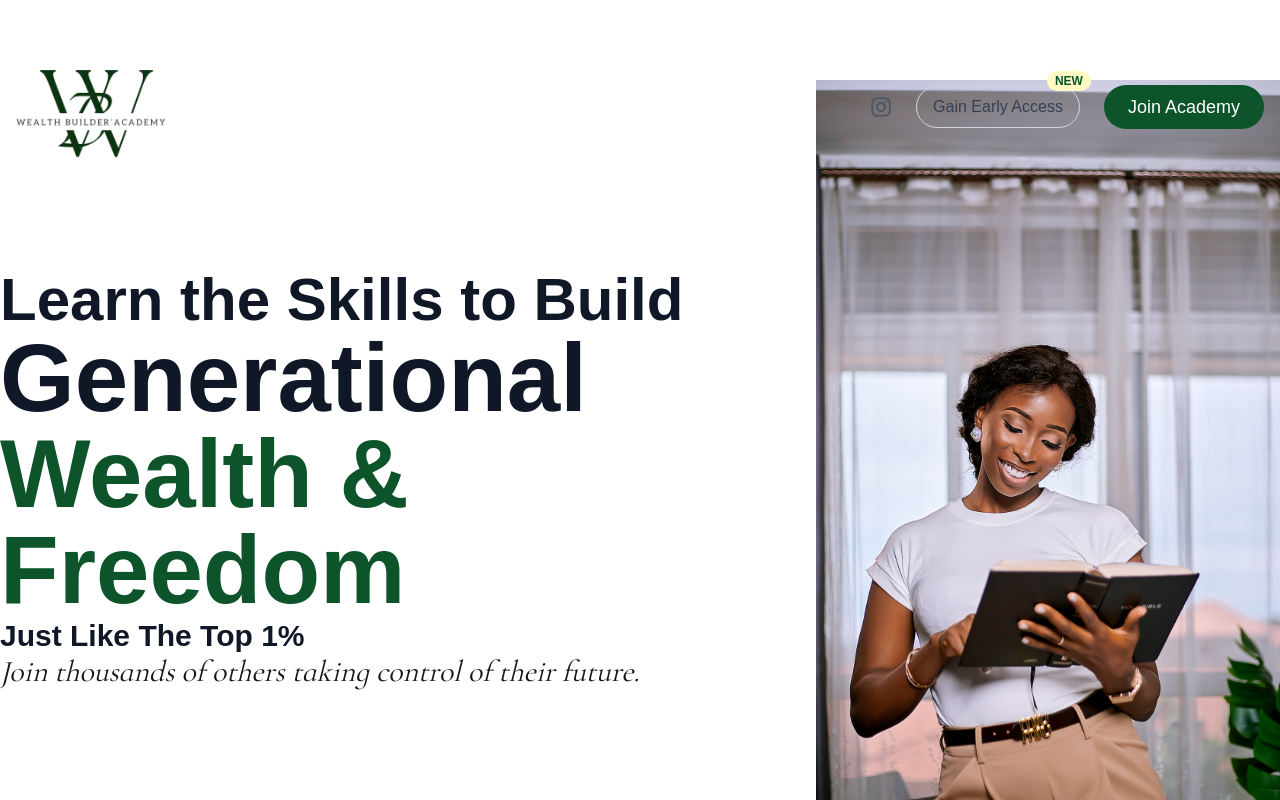
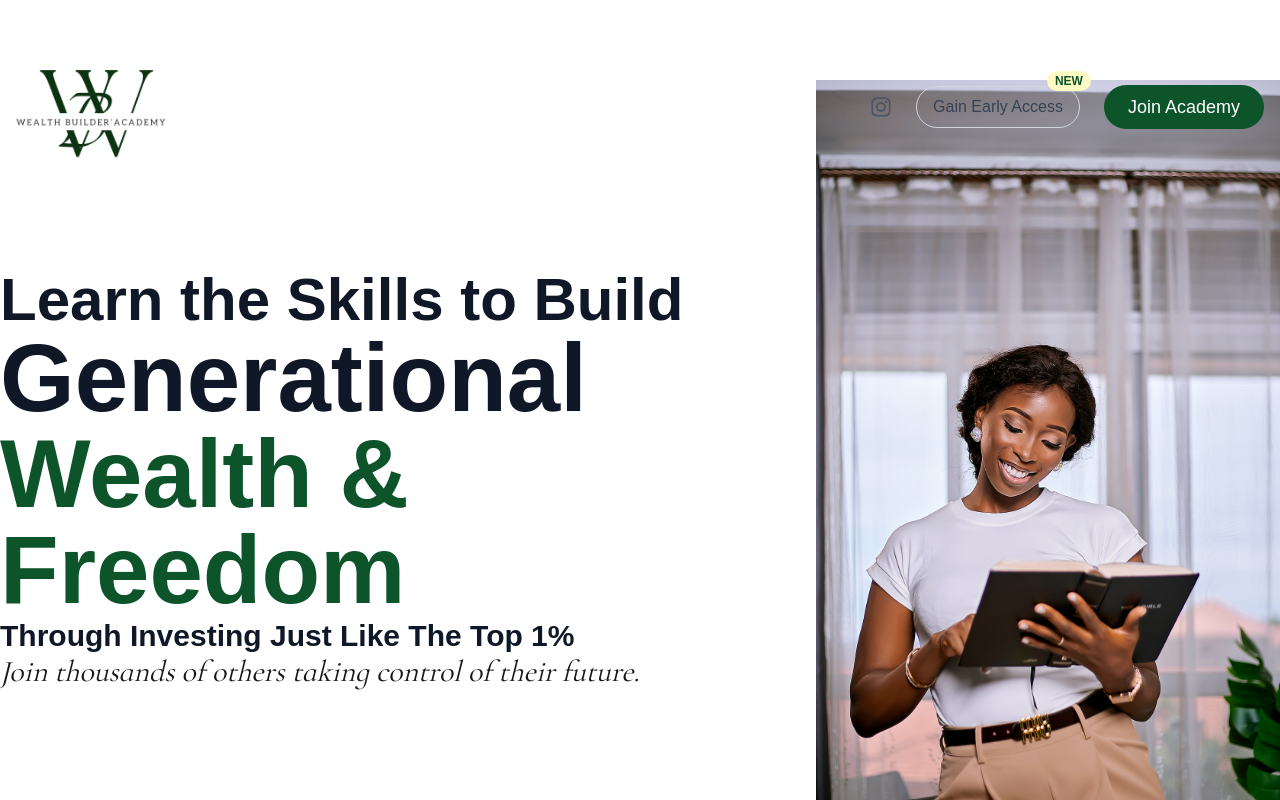
Before and after one commit to Lukwago-Joel-Jr/tce-digital-investments, a Next.js app: page / in a window 1280 px wide. Shown: the top 800 px of the page. Built offline with nearby package versions, Linux system fonts and the light colour scheme; a web font is replaced by a local one.

Commit message:
Update Hero.js

```diff
--- a/src/components/Hero.js
+++ b/src/components/Hero.js
@@ -56,7 +56,7 @@ export default function HeroSection() {
                 </span>
               </motion.span>
               <motion.span variants={lineVariants} className="block text-3xl">
-                Just Like The Top 1%
+                Through Investing Just Like The Top 1%
               </motion.span>
             </motion.h1>
 
```
